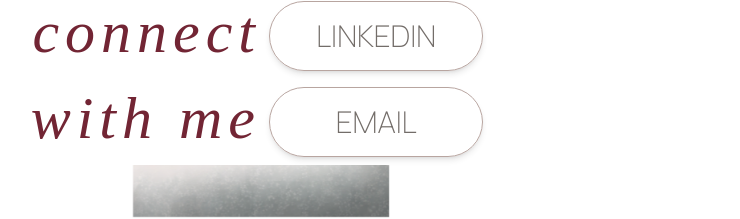
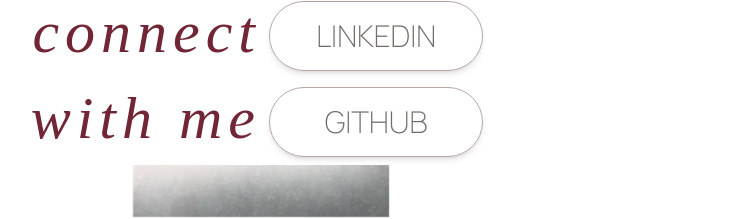
Before and after one commit to r-petes/personal-website, a React (Create React App) app: page / in a window 1280 px wide. Shown: the part 1047-1266 px from the top of the page, without its empty margins (379-1119 px from the left). Built offline with nearby package versions, Linux system fonts and the light colour scheme.

Commit message:
changed email to github

```diff
--- a/src/components/Contact.js
+++ b/src/components/Contact.js
@@ -32,12 +32,12 @@
           </a>
 
           <a
-            href="mailto:rachel.peterson.5683@gmail.com"
+            href="https://github.com/r-petes"
             className="shadow-md	text-center text-3xl font-thin	sm:col-span-2 sm:row-span-1 sm:row-start-2 sm:col-start-3 border-[#b8a5a0] border-1 hover:bg-[#eae5e1] rounded-full no-underline text-[#736d69] px-3 py-3 m-2 animate-fadeSlower"
             target="_blank"
             rel="noopener noreferrer"
           >
-            EMAIL
+            GITHUB
           </a>
 
           <h1 className="text-right sm:col-span-2 rsm:ow-span-1 sm:row-start-2 sm:col-start-1	 text-[#722534] animate-fadeSlower italic text-6xl	tracking-widest	">
```
